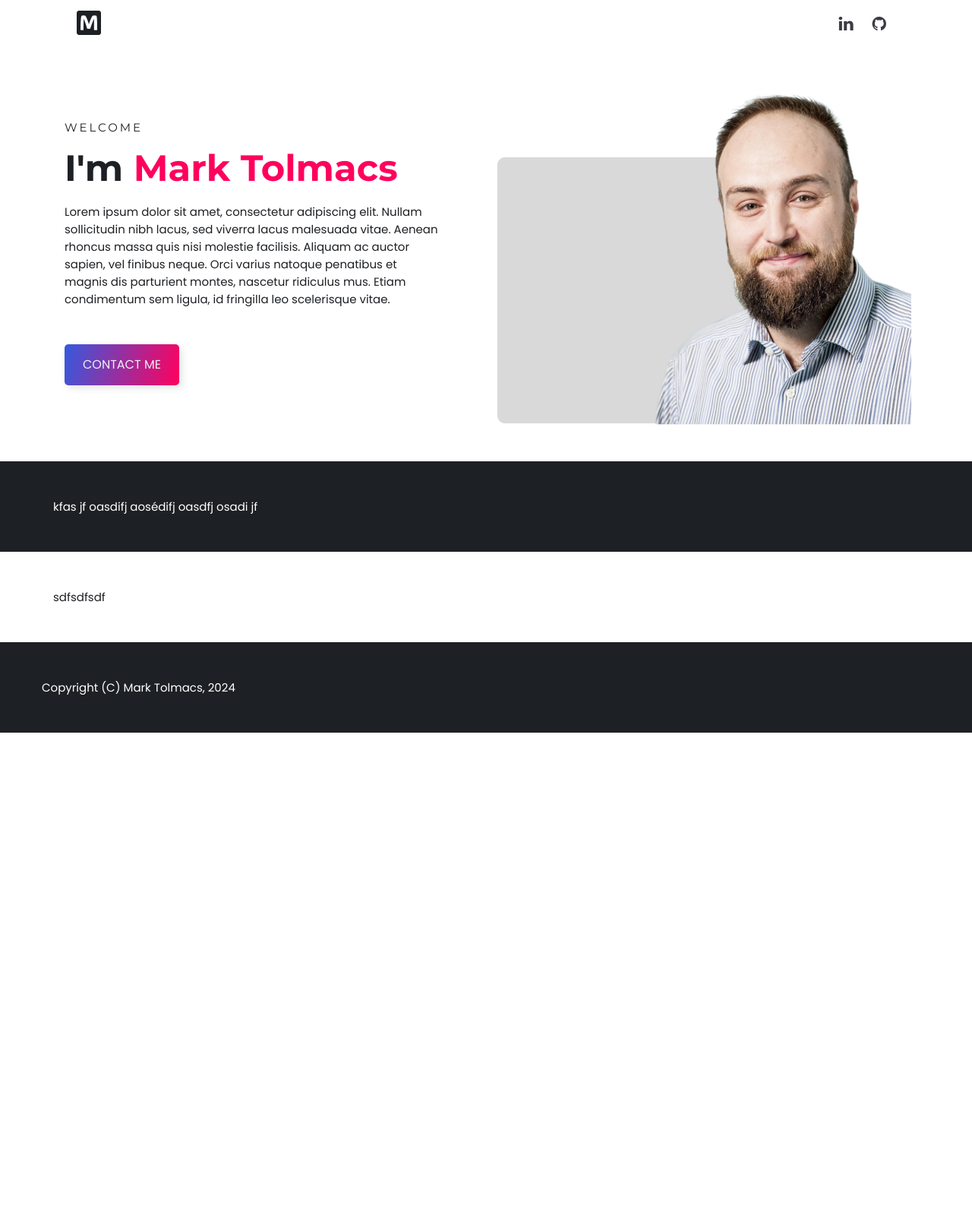
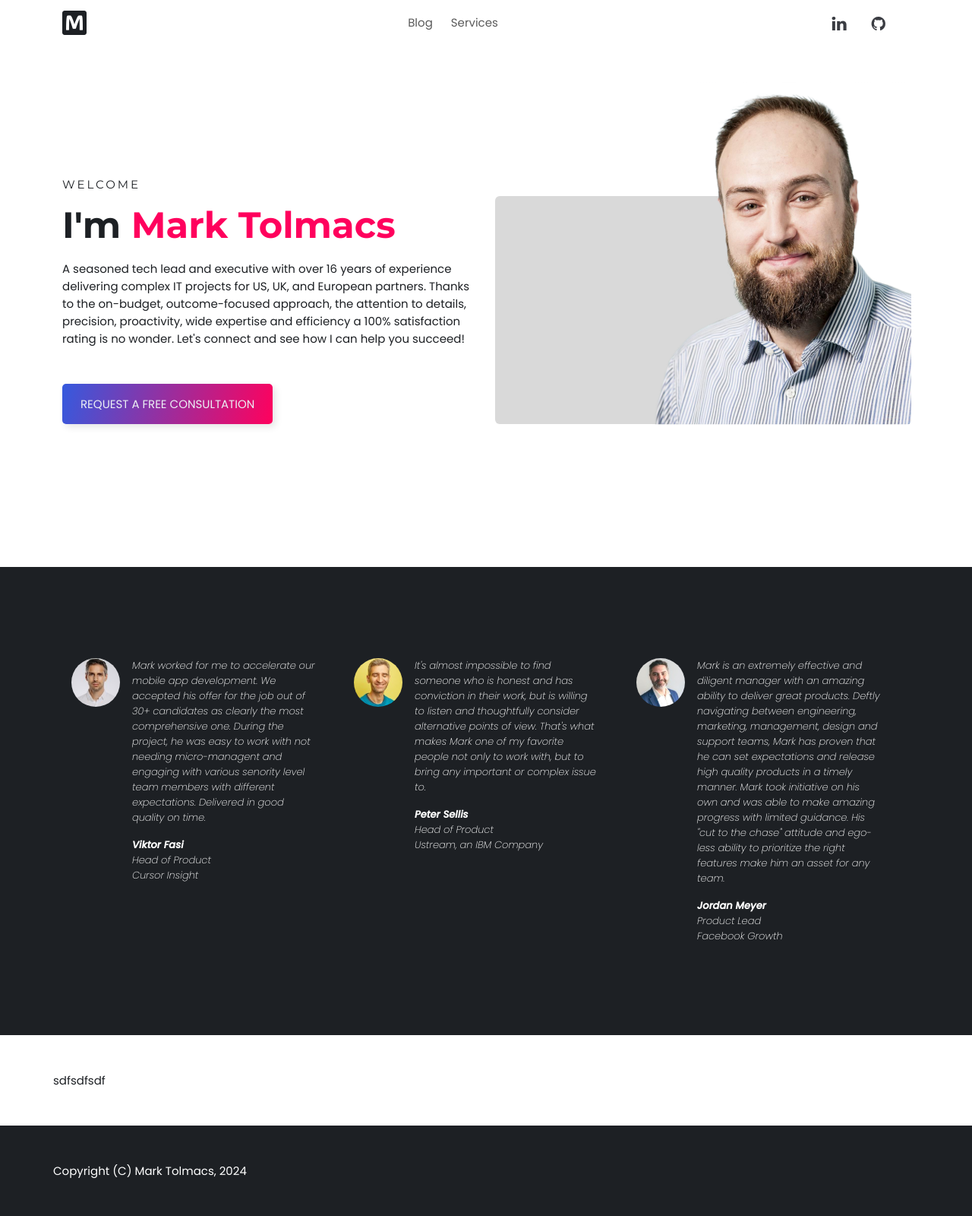
Before and after one commit to mtolmacs/mtolmacs, a Jekyll site: the page built from index.html, in a window 1280 px wide. Shown: the whole page at 76% size. Built offline with Jekyll 4.4.1, drawn with Linux system fonts in a browser that asks for light colours; before the commit the page ends 964 px from its top, so only the background shows below that.

Commit message:
Working header on mobile and recommendations
Signed-off-by: Mark Tolmacs <mark@lazycat.hu>

```diff
--- a/_includes/header.html
+++ b/_includes/header.html
@@ -1,25 +1,44 @@
-<div class="container">
-  <nav class="navbar navbar-expand-lg navbar-light">
-    <div class="navbar-brand">
+<nav class="navbar navbar-expand-lg">
+  <div class="container">
+    <a class="navbar-brand" href="#">
       <img src="{{ "/assets/images/logo.png" | relative_path }}" alt="Site Logo" width="32" />
-    </div>
-    <button class="navbar-toggler" type="button" data-toggle="collapse" data-target="#navbarSupportedContent" aria-controls="navbarSupportedContent" aria-expanded="false" aria-label="Toggle navigation">
+    </a>
+    <ul class="navbar-nav d-lg-none d-xl-none flex-row flex-fill justify-content-end px-3">
+      <li class="nav-item px-2">
+        <a class="nav-link" href="https://www.linkedin.com/in/mtolmacs">
+          <img src="{{ "/assets/images/linkedin.png" | relative_path }}" alt="LinkedIn"/>
+        </a>
+      </li>
+      <li class="nav-item px-2">
+        <a class="nav-link" href="https://github.com/mtolmacs">
+          <img src="{{ "/assets/images/github.png" | relative_path }}" alt="GitHub"/>
+        </a>
+      </li>
+    </ul>
+    <button class="navbar-toggler" type="button" data-bs-toggle="collapse" data-bs-target="#navbarSupportedContent" aria-controls="navbarSupportedContent" aria-expanded="false" aria-label="Toggle navigation">
       <span class="navbar-toggler-icon"></span>
     </button>
-
     <div class="collapse navbar-collapse" id="navbarSupportedContent">
-      <ul class="navbar-nav ml-auto">
-        <li class="nav-item pl-1 pr-1">
-          <a class="nav-link" href="https://www.linkedin.com/in/mtolmacs">
-            <img src="{{ "/assets/images/linkedin.png" | relative_path }}" alt="LinkedIn"/>
-          </a>
+      <ul class="navbar-nav me-auto mb-2 mb-lg-0 flex-fill justify-content-center">
+        <li class="nav-item px-1">
+          <a href="/blog" class="nav-link">Blog</a>
         </li>
-        <li class="nav-item pl-1 pr-1">
-          <a class="nav-link" href="https://github.com/mtolmacs">
-            <img src="{{ "/assets/images/github.png" | relative_path }}" alt="GitHub"/>
-          </a>
+        <li class="nav-item px-1">
+          <a href="/services" class="nav-link">Services</a>
         </li>
       </ul>
     </div>
-  </nav>
-</div>
+    <ul class="navbar-nav d-none d-lg-flex flex-row justify-content-end px-3">
+      <li class="nav-item px-2">
+        <a class="nav-link" href="https://www.linkedin.com/in/mtolmacs">
+          <img src="{{ "/assets/images/linkedin.png" | relative_path }}" alt="LinkedIn"/>
+        </a>
+      </li>
+      <li class="nav-item px-2">
+        <a class="nav-link" href="https://github.com/mtolmacs">
+          <img src="{{ "/assets/images/github.png" | relative_path }}" alt="GitHub"/>
+        </a>
+      </li>
+    </ul>
+  </div>
+</nav>
--- a/_includes/recommendation.html
+++ b/_includes/recommendation.html
@@ -0,0 +1,51 @@
+<div class="testimonials carousel slide">
+  <div class="carousel-inner py-5">
+
+    <div class="row d-flex flex-row carousel-item active">
+
+      <div class="col-lg-4 col-md-12 d-flex flex-row justify-content-center gap-3 p-4">
+        <img src="{{ "/assets/images/recommender_vfasi.jpg" | relative_url }}" alt="Portrait of Viktor Fasi" class="rounded-circle" style="width: 64px; height: 64px;"/>
+        <div>
+          <p>
+            Mark worked for me to accelerate our mobile app development. We accepted his offer for the job out of 30+ candidates as clearly the most comprehensive one. During the project, he was easy to work with not needing micro-managent and engaging with various senority level team members with different expectations. Delivered in good quality on time.
+          </p>
+          <div>
+            <div class="t-bold">Viktor Fasi</div>
+            <div>Head of Product</div>
+            <div>Cursor Insight</div>
+          </div>
+        </div>
+      </div>
+
+      <div class="col-lg-4 col-md-12 d-flex flex-row justify-content-center gap-3 p-4">
+        <img src="{{ "/assets/images/recommender_psellis.jpg" | relative_url }}" alt="Portrait of Viktor Fasi" class="rounded-circle" style="width: 64px; height: 64px;"/>
+        <div>
+          <p>
+            It's almost impossible to find someone who is honest and has conviction in their work, but is willing to listen and thoughtfully consider alternative points of view. That's what makes Mark one of my favorite people not only to work with, but to bring any important or complex issue to.
+          </p>
+          <div>
+            <div class="t-bold">Peter Sellis</div>
+            <div>Head of Product</div>
+            <div>Ustream, an IBM Company</div>
+          </div>
+        </div>
+      </div>
+
+      <div class="col-lg-4 col-md-12 d-flex flex-row justify-content-center gap-3 p-4">
+        <img src="{{ "/assets/images/recommender_jmeyer.jpg" | relative_url }}" alt="Portrait of Viktor Fasi" class="rounded-circle" style="width: 64px; height: 64px;"/>
+        <div>
+          <p>
+            Mark is an extremely effective and diligent manager with an amazing ability to deliver great products. Deftly navigating between engineering, marketing, management, design and support teams, Mark has proven that he can set expectations and release high quality products in a timely manner. Mark took initiative on his own and was able to make amazing progress with limited guidance. His "cut to the chase" attitude and ego-less ability to prioritize the right features make him an asset for any team.
+          </p>
+          <div>
+            <div class="t-bold">Jordan Meyer</div>
+            <div>Product Lead</div>
+            <div>Facebook Growth</div>
+          </div>
+        </div>
+      </div>
+
+    </div>
+
+  </div>
+</div>
--- a/_layouts/default.html
+++ b/_layouts/default.html
@@ -1,12 +1,12 @@
 <!DOCTYPE html>
-<html>
+<html lang="en">
   <head>
     <title>{{ page.title }}</title>
     <meta name="viewport" content="width=device-width, initial-scale=1">
     <meta name="description" content="Connecting software engineering teams with business roles is essential to realize the vision a startup company set out to achieve, but these teams often speak very different languages. Let's explore this together!" />
     <link rel="icon" type="image/x-icon" href="{{ "/assets/images/favicon.ico" | relative_url }}">
     <link rel="canonical" href="https://marktolmacs.com/">
-    <link rel="stylesheet" href="https://cdn.jsdelivr.net/npm/bootstrap@4.3.1/dist/css/bootstrap.min.css" integrity="sha384-ggOyR0iXCbMQv3Xipma34MD+dH/1fQ784/j6cY/iJTQUOhcWr7x9JvoRxT2MZw1T" crossorigin="anonymous">
+    <link href="https://cdn.jsdelivr.net/npm/bootstrap@5.3.3/dist/css/bootstrap.min.css" rel="stylesheet" integrity="sha384-QWTKZyjpPEjISv5WaRU9OFeRpok6YctnYmDr5pNlyT2bRjXh0JMhjY6hW+ALEwIH" crossorigin="anonymous">
     <link rel="preconnect" href="https://fonts.googleapis.com">
     <link rel="preconnect" href="https://fonts.gstatic.com" crossorigin>
     <link href="https://fonts.googleapis.com/css2?family=Poppins:ital,wght@0,100;0,200;0,400;0,500;1,100;1,200;1,400;1,500&display=swap" rel="stylesheet">
@@ -18,7 +18,7 @@
     {{ content }}
     {% include footer.html %}
     <script src="https://code.jquery.com/jquery-3.3.1.slim.min.js" integrity="sha384-q8i/X+965DzO0rT7abK41JStQIAqVgRVzpbzo5smXKp4YfRvH+8abtTE1Pi6jizo" crossorigin="anonymous"></script>
-    <script src="https://cdn.jsdelivr.net/npm/popper.js@1.14.7/dist/umd/popper.min.js" integrity="sha384-UO2eT0CpHqdSJQ6hJty5KVphtPhzWj9WO1clHTMGa3JDZwrnQq4sF86dIHNDz0W1" crossorigin="anonymous"></script>
-    <script src="https://cdn.jsdelivr.net/npm/bootstrap@4.3.1/dist/js/bootstrap.min.js" integrity="sha384-JjSmVgyd0p3pXB1rRibZUAYoIIy6OrQ6VrjIEaFf/nJGzIxFDsf4x0xIM+B07jRM" crossorigin="anonymous"></script>
+    <script src="https://cdn.jsdelivr.net/npm/@popperjs/core@2.11.8/dist/umd/popper.min.js" integrity="sha384-I7E8VVD/ismYTF4hNIPjVp/Zjvgyol6VFvRkX/vR+Vc4jQkC+hVqc2pM8ODewa9r" crossorigin="anonymous"></script>
+    <script src="https://cdn.jsdelivr.net/npm/bootstrap@5.3.3/dist/js/bootstrap.min.js" integrity="sha384-0pUGZvbkm6XF6gxjEnlmuGrJXVbNuzT9qBBavbLwCsOGabYfZo0T0to5eqruptLy" crossorigin="anonymous"></script>
   </body>
 </html>
--- a/assets/css/main.css
+++ b/assets/css/main.css
@@ -1,5 +1,5 @@
 body {
-  font-family: 'Poppins', sans-serif;
+  font-family: 'Poppins', Arial, Helvetica, sans-serif;
   font-style: normal;
   font-weight: 400;
   font-size: 15px;
@@ -8,9 +8,37 @@
   color: #1D2024;
 }
 
+h1, h2, h3, h4, h5, h6, .tagline {
+  font-family: 'Montserrat', sans-serif;
+}
+
+h1 {
+  font-size: 48px;
+  font-weight: 700;
+}
+
 footer {
   background-color: #1D2024;
   color: #FFF;
+}
+
+.testimonials {
+  font-style: italic;
+  font-weight: 300;
+  font-size: 13px;
+  line-height: normal;
+}
+
+.navbar-toggler,
+.navbar-toggler:focus,
+.navbar-toggler:focus-within,
+.navbar-toggler:focus-visible {
+  box-shadow: 0 0;
+  outline: 0;
+}
+
+.t-bold {
+  font-weight: 600;
 }
 
 .highlight {
@@ -40,12 +68,11 @@
 }
 .btn-special:hover,
 .btn-special:focus,
-.btn-special:active,
 .btn-special::-moz-focus-inner {
-  border: none;
+  border: 0;
   outline: 0;
   box-shadow: none;
-  color: #ECF0F4;
+  color: #ECF0F4 !important;
 }
 .btn-special:active {
   animation: primaryClickedBg 1s linear infinite;
@@ -59,12 +86,3 @@
       background-position: 0% 100%
   }
 }
-
-h1, h2, h3, h4, h5, h6, .tagline {
-  font-family: 'Montserrat', sans-serif;
-}
-
-h1 {
-  font-size: 48px;
-  font-weight: 700;
-}
--- a/index.html
+++ b/index.html
@@ -2,26 +2,28 @@
 layout: default
 title: Mark's Smart Solutions
 ---
-<section class="container mt-5 mb-5">
-  <div class="row g-5">
+<section class="container my-5 overflow-x-hidden" style="padding-bottom: 140px;">
+  <div class="row">
 
-    <div class="col-6 mt-auto mb-auto">
+    <div class="col-lg-6 col-md-12 order-2 order-sm-2 order-md-2 order-lg-1 order-xl-1 mt-auto pt-5">
       <div class="tagline mb-3 text-uppercase">Welcome</div>
       <h1 class="mb-3">
         <span>I'm</span>
-        <span class="highlight">Mark Tolmacs</span>
+        <span class="highlight text-nowrap">Mark Tolmacs</span>
       </h1>
       <div class="mb-5 pr-5">
-        Lorem ipsum dolor sit amet, consectetur adipiscing elit. Nullam sollicitudin nibh lacus,
-        sed viverra lacus malesuada vitae. Aenean rhoncus massa quis nisi molestie facilisis. Aliquam
-        ac auctor sapien, vel finibus neque. Orci varius natoque penatibus et magnis dis parturient
-        montes, nascetur ridiculus mus. Etiam condimentum sem ligula, id fringilla leo scelerisque vitae.
+        A seasoned tech lead and executive with over 16 years of experience
+        delivering complex IT projects for US, UK, and European partners. Thanks
+        to the on-budget, outcome-focused approach, the attention to details,
+        precision, proactivity, wide expertise and efficiency a 100% satisfaction
+        rating is no wonder. Let's connect and see how I can help you succeed!
       </div>
-      <button type="button" class="btn btn-special text-uppercase">Contact me</button>
+      <button type="button" class="btn-special text-uppercase">Request a free consultation</button>
     </div>
 
-    <div class="col-6 mt-auto mb-auto">
-      <img src="{{ "/assets/images/markcard.png" | relative_url }}" />
+    <div class="position-relative col-lg-6 col-md-12 order-1 order-sm-1 order-md-1 order-lg-2 order-xl-2 mt-auto mb-auto">
+      <div class="rounded" style="height: 300px; width: 70%; margin-top: 151px; background-color: #d9d9d9;"></div>
+      <img class="position-absolute top-0 rounded" style="right: 10px;" src="{{ "/assets/images/markcard.png" | relative_url }}" alt="Portrait of Mark Tolmacs"/>
     </div>
 
   </div>
@@ -31,7 +33,7 @@
   <div class="container">
     <div class="row">
       <div class="mt-5 mb-5">
-        kfas jf oasdifj aosédifj oasdfj osadi jf
+        {% include recommendation.html %}
       </div>
     </div>
   </div>
```
Also changed, not shown: assets/images/markcard.png, assets/images/recommender_jmeyer.jpg (added), assets/images/recommender_psellis.jpg (added), assets/images/recommender_vfasi.jpg (added).
